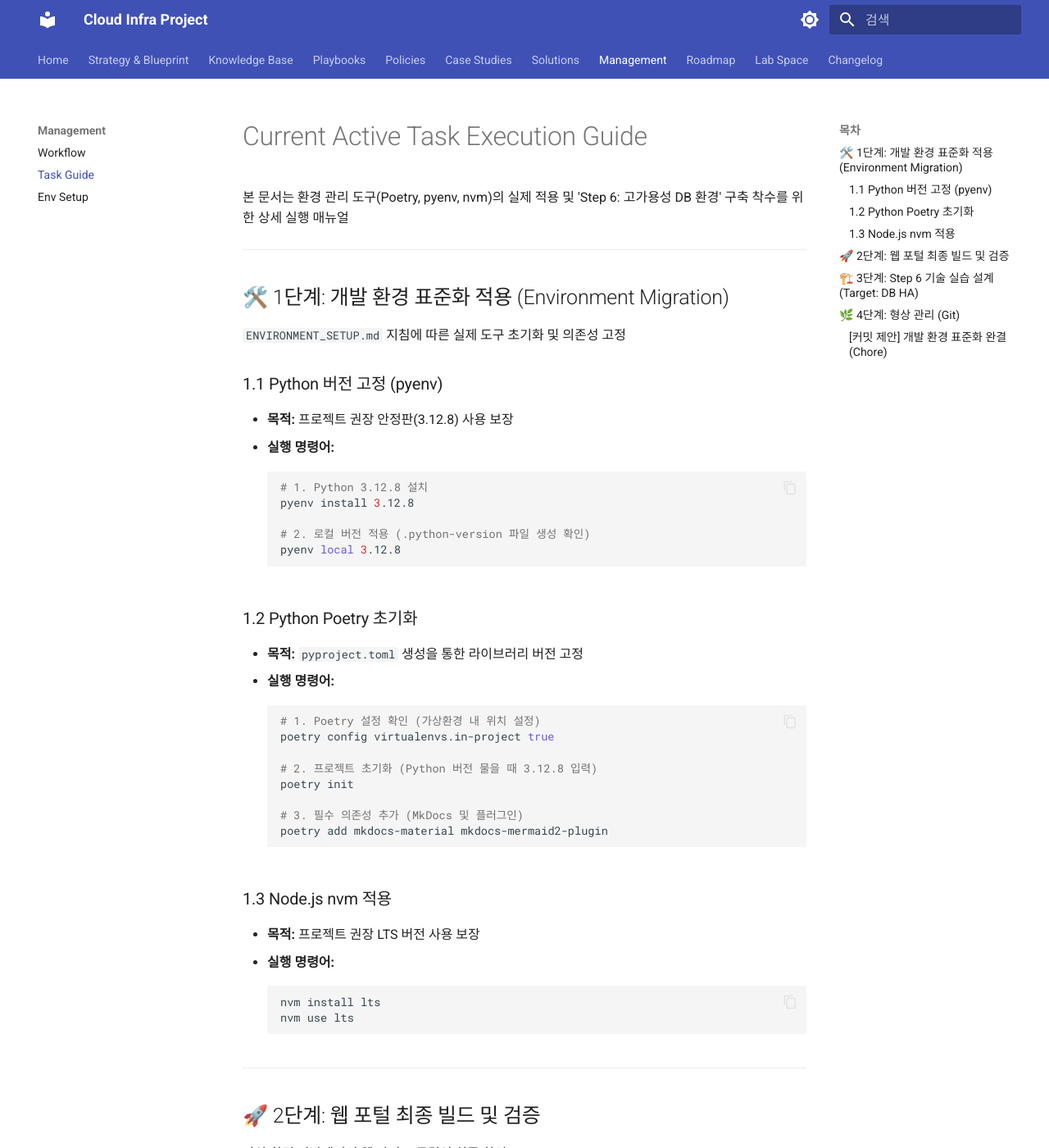
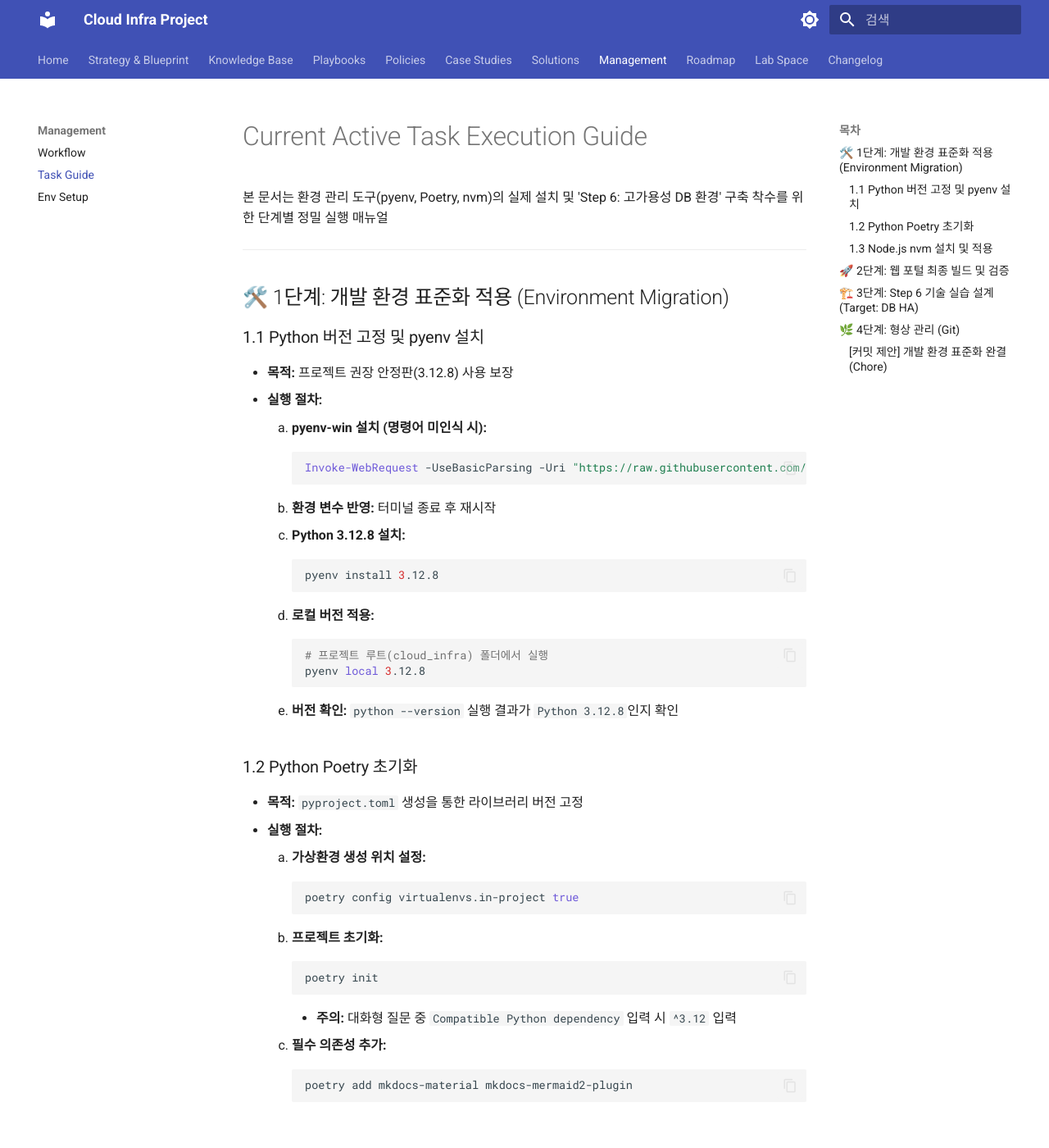
Before and after one commit to ksj686/cloud_infra, an MkDocs documentation site: the page built from docs/CURRENT_TASK_GUIDE.md, in a window 1280 px wide and 1400 px high. Shown: the whole window at 82% size. Built offline with MkDocs 1.6.1 and Material for MkDocs 9.7.7, drawn with Linux system fonts in a browser that asks for light colours; some of the changed text lies outside the part shown.

Commit message:
docs: 개발 환경 표준화를 위한 초정밀 단계별 실행 매뉴얼 구축  - pyenv-win, Poetry, nvm의 설치 명령어 및 세부 실행 절차 명시  - 대화형 도구 사용 시의 답변 지침(Python 버전 범위 등) 보완

````diff
--- a/docs/CURRENT_TASK_GUIDE.md
+++ b/docs/CURRENT_TASK_GUIDE.md
@@ -1,44 +1,63 @@
 # Current Active Task Execution Guide
 
-본 문서는 환경 관리 도구(Poetry, pyenv, nvm)의 실제 적용 및 'Step 6: 고가용성 DB 환경' 구축 착수를 위한 상세 실행 매뉴얼
+본 문서는 환경 관리 도구(pyenv, Poetry, nvm)의 실제 설치 및 'Step 6: 고가용성 DB 환경' 구축 착수를 위한 단계별 정밀 실행 매뉴얼
 
 ---
 
 ## 🛠️ 1단계: 개발 환경 표준화 적용 (Environment Migration)
-`ENVIRONMENT_SETUP.md` 지침에 따른 실제 도구 초기화 및 의존성 고정
 
-### 1.1 Python 버전 고정 (pyenv)
+### 1.1 Python 버전 고정 및 pyenv 설치
 - **목적:** 프로젝트 권장 안정판(3.12.8) 사용 보장
-- **실행 명령어:**
-    ```bash
-    # 1. Python 3.12.8 설치
-    pyenv install 3.12.8
-
-    # 2. 로컬 버전 적용 (.python-version 파일 생성 확인)
-    pyenv local 3.12.8
-    ```
+- **실행 절차:**
+    1.  **pyenv-win 설치 (명령어 미인식 시):**
+        ```powershell
+        Invoke-WebRequest -UseBasicParsing -Uri "https://raw.githubusercontent.com/pyenv-win/pyenv-win/master/pyenv-win/install-pyenv-win.ps1" -OutFile "./install-pyenv-win.ps1"; &"./install-pyenv-win.ps1"
+        ```
+    2.  **환경 변수 반영:** 터미널 종료 후 재시작
+    3.  **Python 3.12.8 설치:**
+        ```bash
+        pyenv install 3.12.8
+        ```
+    4.  **로컬 버전 적용:**
+        ```bash
+        # 프로젝트 루트(cloud_infra) 폴더에서 실행
+        pyenv local 3.12.8
+        ```
+    5.  **버전 확인:** `python --version` 실행 결과가 `Python 3.12.8`인지 확인
 
 ### 1.2 Python Poetry 초기화
 - **목적:** `pyproject.toml` 생성을 통한 라이브러리 버전 고정
-- **실행 명령어:**
-    ```bash
-    # 1. Poetry 설정 확인 (가상환경 내 위치 설정)
-    poetry config virtualenvs.in-project true
+- **실행 절차:**
+    1.  **가상환경 생성 위치 설정:**
+        ```bash
+        poetry config virtualenvs.in-project true
+        ```
+    2.  **프로젝트 초기화:**
+        ```bash
+        poetry init
+        ```
+        - **주의:** 대화형 질문 중 `Compatible Python dependency` 입력 시 `^3.12` 입력
+    3.  **필수 의존성 추가:**
+        ```bash
+        poetry add mkdocs-material mkdocs-mermaid2-plugin
+        ```
 
-    # 2. 프로젝트 초기화 (Python 버전 물을 때 3.12.8 입력)
-    poetry init
-
-    # 3. 필수 의존성 추가 (MkDocs 및 플러그인)
-    poetry add mkdocs-material mkdocs-mermaid2-plugin
-    ```
-
-### 1.3 Node.js nvm 적용
+### 1.3 Node.js nvm 설치 및 적용
 - **목적:** 프로젝트 권장 LTS 버전 사용 보장
-- **실행 명령어:**
-    ```bash
-    nvm install lts
-    nvm use lts
-    ```
+- **실행 절차:**
+    1.  **nvm-windows 설치:** [공식 릴리즈](https://github.com/coreybutler/nvm-windows/releases)에서 `nvm-setup.exe` 다운로드 및 설치
+    2.  **LTS 버전 설치:**
+        ```bash
+        nvm install lts
+        ```
+    3.  **버전 적용:**
+        ```bash
+        nvm use lts
+        ```
+    4.  **pnpm 설치 (권장):**
+        ```bash
+        npm install -g pnpm
+        ```
 
 ---
 
@@ -68,7 +87,7 @@
 ---
 
 ## 🌿 4단계: 형상 관리 (Git)
-환경 초기화 결과물에 대한 커밋 수행
+환경 초기화 결과물에 대한 커밋 수행 (에이전트의 커밋 제안 가이드 준수)
 
 ### [커밋 제안] 개발 환경 표준화 완결 (Chore)
 - **대상:** `pyproject.toml`, `poetry.lock`, `.python-version`
````
